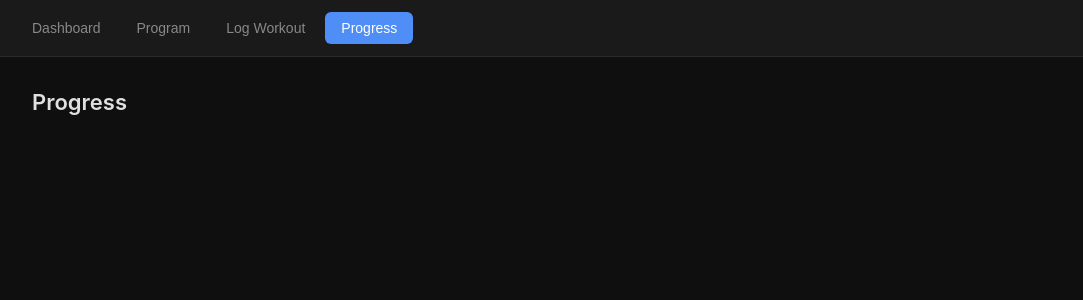
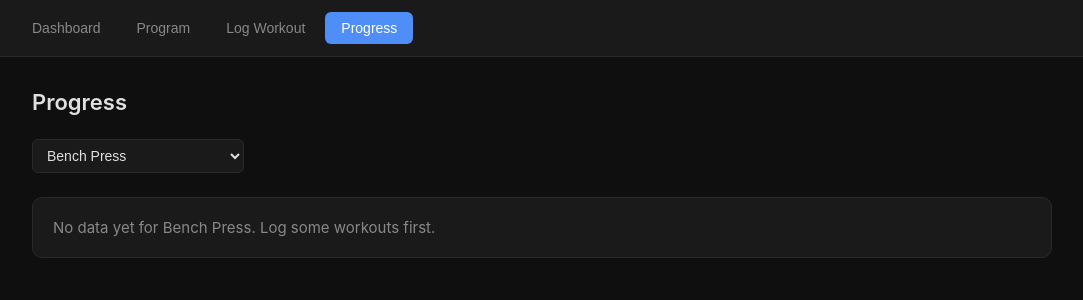
Before and after one commit to jd4wg08/WorkoutApp, a React app: page / in a window 1280 px wide. Both pictures are taken after a click on the button "Progress". Shown: the top 300 px of the page, without its empty margins (8-1091 px from the left). Built offline with nearby package versions, Linux system fonts and the light colour scheme; the HTML template or start-up script is replaced by a standard one.

Commit message:
feat: progress view with Recharts 1RM history and projection

```diff
--- a/src/views/Progress.jsx
+++ b/src/views/Progress.jsx
@@ -1 +1,87 @@
-export default function Progress() { return <div><h1>Progress</h1></div> }
+import { useState, useEffect } from 'react'
+import { LineChart, Line, XAxis, YAxis, Tooltip, ResponsiveContainer, Legend } from 'recharts'
+import { getExercises, getLogsByExercise } from '../db/index.js'
+import { bestOneRepMax } from '../utils/oneRepMax.js'
+import { projectOneRepMax } from '../utils/projection.js'
+
+export default function Progress() {
+  const [exercises, setExercises] = useState([])
+  const [selectedId, setSelectedId] = useState(null)
+  const [chartData, setChartData] = useState([])
+
+  useEffect(() => {
+    getExercises().then(exs => {
+      setExercises(exs)
+      if (exs.length > 0) setSelectedId(exs[0].id)
+    })
+  }, [])
+
+  useEffect(() => {
+    if (!selectedId) return
+    getLogsByExercise(selectedId).then(logs => {
+      const sorted = logs.sort((a, b) => a.date.localeCompare(b.date))
+      const history = sorted.map(l => ({
+        date: l.date,
+        oneRepMax: bestOneRepMax(l.sets),
+      }))
+      const projected = projectOneRepMax(history)
+      const combined = [
+        ...history.map(h => ({ date: h.date, actual: h.oneRepMax, projected: null })),
+        ...projected.map(p => ({ date: p.date, actual: null, projected: p.projected })),
+      ]
+      setChartData(combined)
+    })
+  }, [selectedId])
+
+  const selectedEx = exercises.find(e => e.id === selectedId)
+  const hasData = chartData.some(d => d.actual !== null)
+
+  return (
+    <div>
+      <h1>Progress</h1>
+
+      <div style={{ marginBottom: 24 }}>
+        <select
+          value={selectedId || ''}
+          onChange={e => setSelectedId(Number(e.target.value))}
+          style={{ minWidth: 200 }}
+        >
+          {exercises.map(e => (
+            <option key={e.id} value={e.id}>{e.name}</option>
+          ))}
+        </select>
+      </div>
+
+      {!hasData ? (
+        <div className="card">
+          <p style={{ color: 'var(--muted)' }}>No data yet for {selectedEx?.name}. Log some workouts first.</p>
+        </div>
+      ) : (
+        <div className="card">
+          <h2 style={{ marginBottom: 20 }}>{selectedEx?.name} — 1RM over time</h2>
+          <ResponsiveContainer width="100%" height={320}>
+            <LineChart data={chartData} margin={{ top: 0, right: 20, bottom: 0, left: 0 }}>
+              <XAxis dataKey="date" tick={{ fill: '#888', fontSize: 11 }} tickLine={false} />
+              <YAxis tick={{ fill: '#888', fontSize: 11 }} tickLine={false} axisLine={false} unit=" kg" />
+              <Tooltip
+                contentStyle={{ background: '#1a1a1a', border: '1px solid #2a2a2a', borderRadius: 6 }}
+                labelStyle={{ color: '#888' }}
+              />
+              <Legend wrapperStyle={{ fontSize: 13, color: '#888' }} />
+              <Line
+                type="monotone" dataKey="actual" name="Actual 1RM"
+                stroke="#4f8ef7" strokeWidth={2} dot={{ r: 4, fill: '#4f8ef7' }}
+                connectNulls={false}
+              />
+              <Line
+                type="monotone" dataKey="projected" name="Projected"
+                stroke="#888" strokeWidth={1.5} strokeDasharray="5 4"
+                dot={false} connectNulls={false}
+              />
+            </LineChart>
+          </ResponsiveContainer>
+        </div>
+      )}
+    </div>
+  )
+}
```
